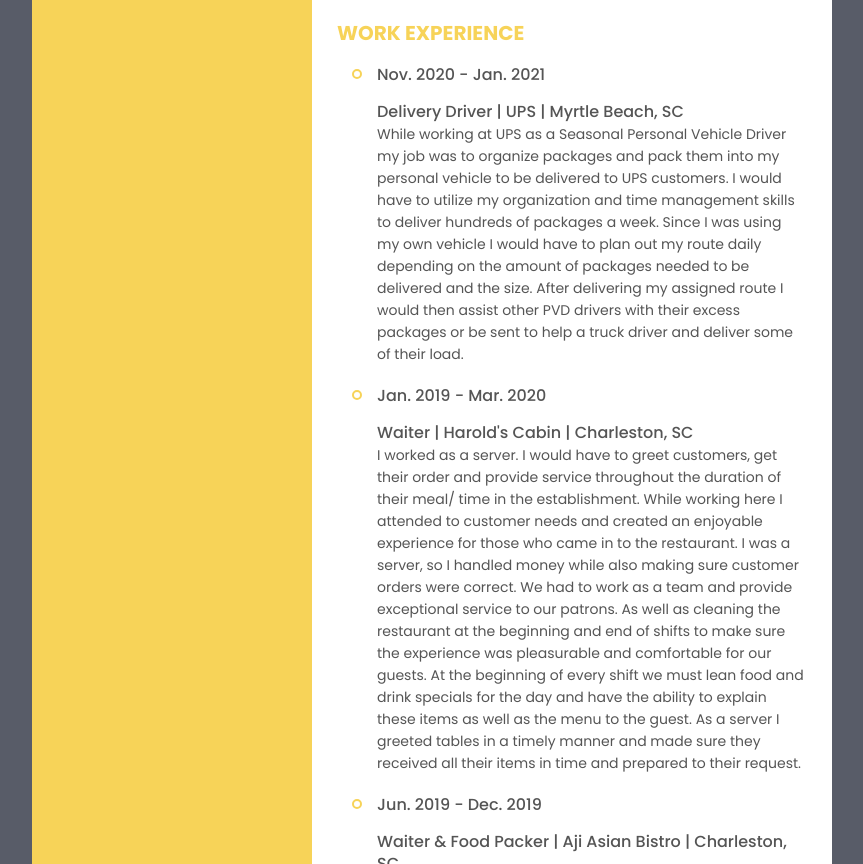
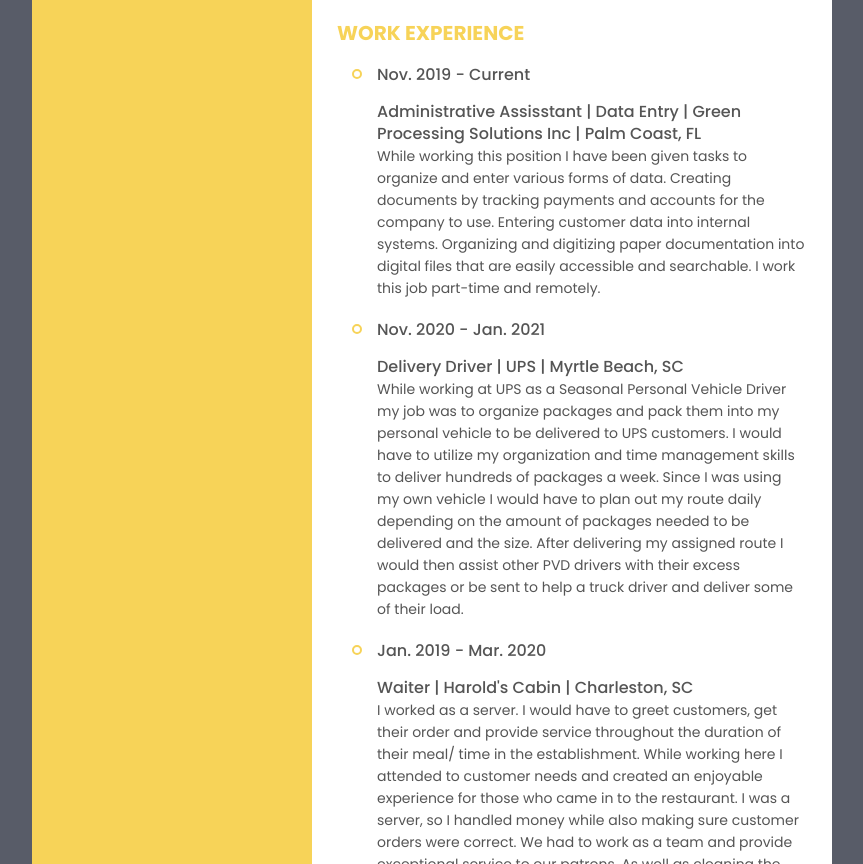
Before and after one commit to madilloyd/resume-jan-2021, a plain HTML site: page index.html in a window 1280 px wide. Shown: the part 1347-2211 px from the top of the page, without its empty margins (208-1071 px from the left). Drawn offline with Linux system fonts and the light colour scheme.

Commit message:
added final job and looks

```diff
--- a/index.html
+++ b/index.html
@@ -193,6 +193,16 @@
             <!--Past jobs list-->
             <ul>
                 <li>
+                    <div class="date">Nov. 2019 - Current</div>
+                    <div class="info">
+                        <p class="semi_bold">Administrative Assisstant | Data Entry | Green Processing Solutions Inc | Palm Coast, FL</p>
+                        <p>While working this position I have been given tasks to organize and enter various forms of data. Creating documents
+                            by tracking payments and accounts for the company to use. Entering customer data into internal systems. Organizing and digitizing
+                            paper documentation into digital files that are easily accessible and searchable. I work this job part-time and remotely.
+                        </p>
+                    </div>
+                </li>
+                <li>
                     <div class="date">Nov. 2020 - Jan. 2021</div>
                     <div class="info">
                         <p class="semi_bold">Delivery Driver | UPS | Myrtle Beach, SC</p>
```
